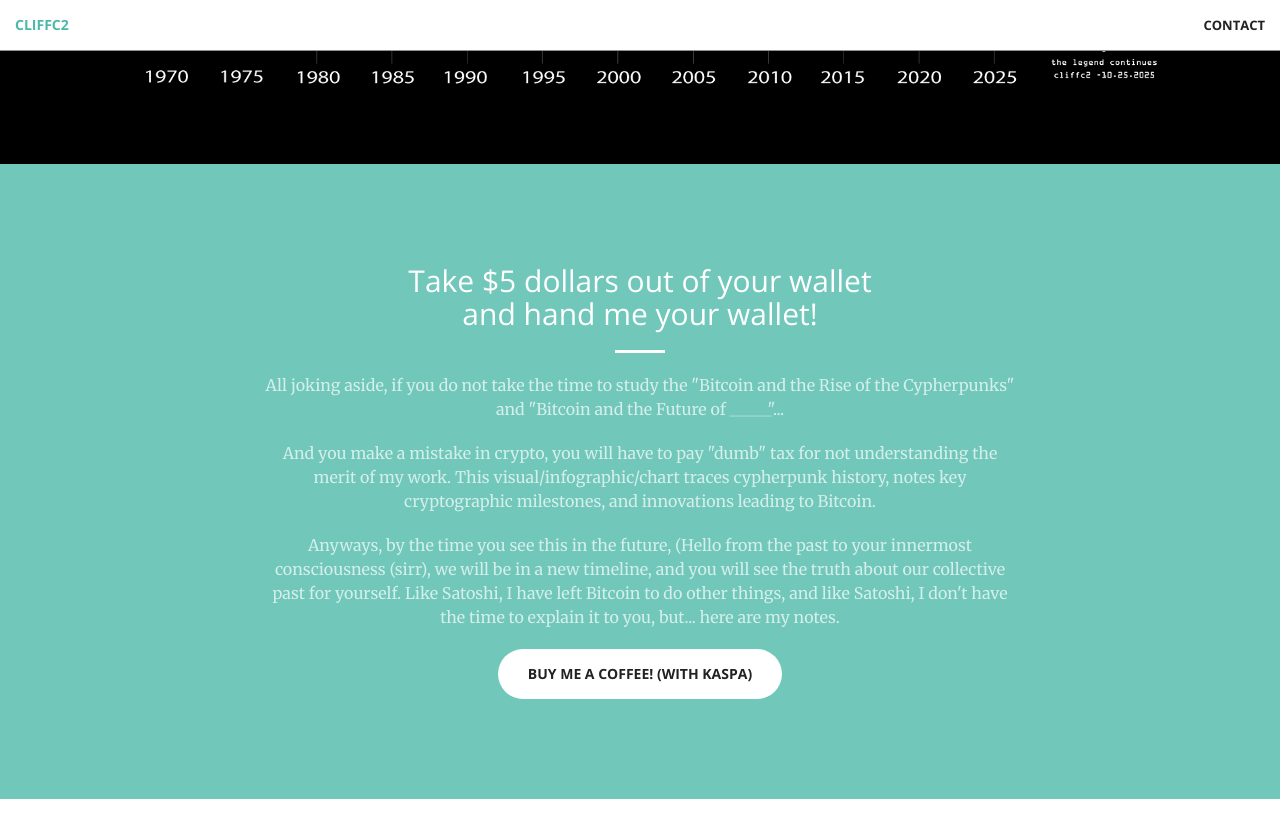
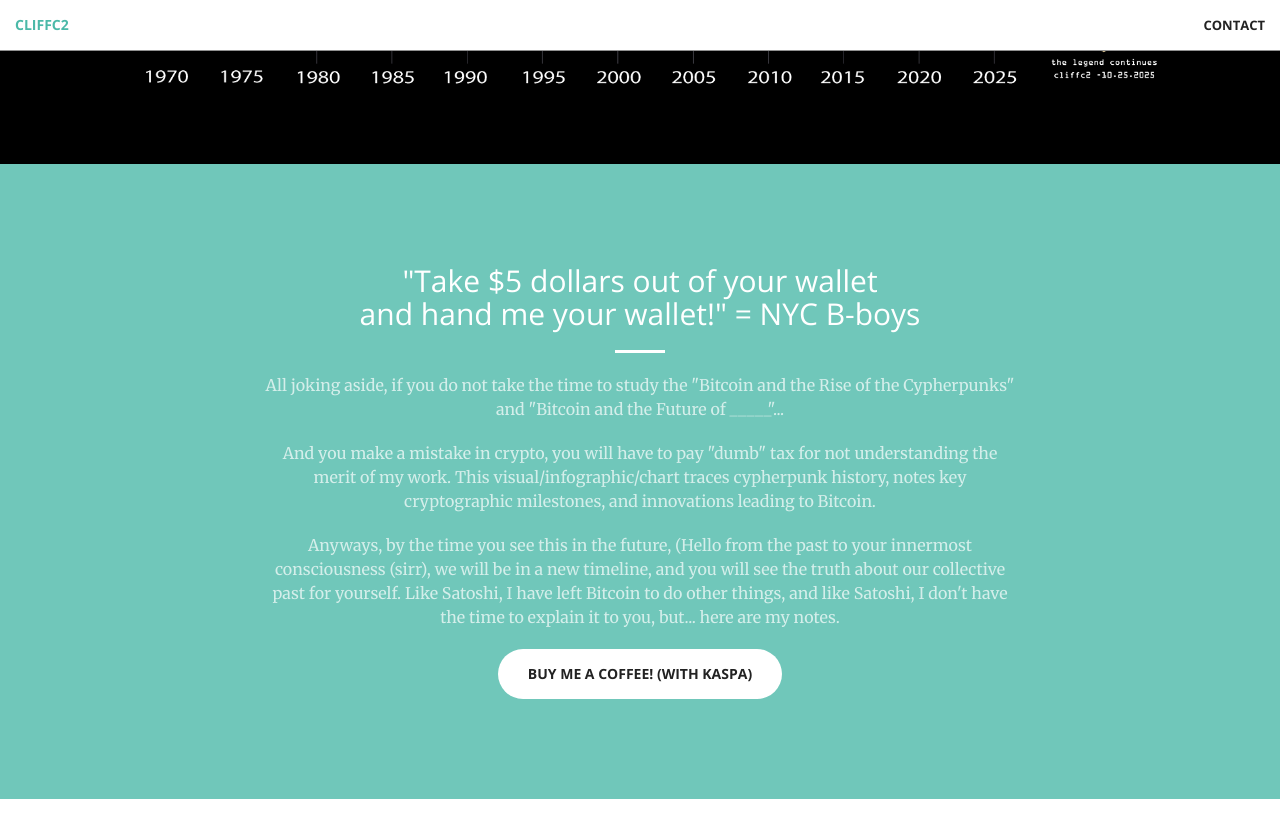
Before and after one commit to cliffc2/cliffc2.github.io, a Jekyll site: the page built from index.html, in a window 1280 px wide and 900 px high, scrolled down 3561 px. Shown: the top 838 px of the window. Built offline with Jekyll 4.4.1, drawn with Linux system fonts in a browser that asks for light colours; Markdown is read by kramdown in place of the engine named in the settings.

Commit message:
Update call-to-action.html

```diff
--- a/_includes/call-to-action.html
+++ b/_includes/call-to-action.html
@@ -2,7 +2,7 @@
     <div class="container">
         <div class="row">
             <div class="col-lg-8 col-lg-offset-2 text-center">
-                <h2 class="section-heading">Take $5 dollars out of your wallet <br> and hand me your wallet!</h2>
+                <h2 class="section-heading">"Take $5 dollars out of your wallet <br> and hand me your wallet!" = NYC B-boys</h2>
                 <hr class="light">
                 <p class="text-faded">All joking aside, if you do not take the time to study the "Bitcoin and the Rise of the Cypherpunks" and "Bitcoin and the Future of _____"...</p>
                 <p class="text-faded">And you make a mistake in crypto, you will have to pay "dumb" tax for not understanding the merit of my work. This visual/infographic/chart traces cypherpunk history, notes key cryptographic milestones, and innovations leading to Bitcoin. </p>
```
